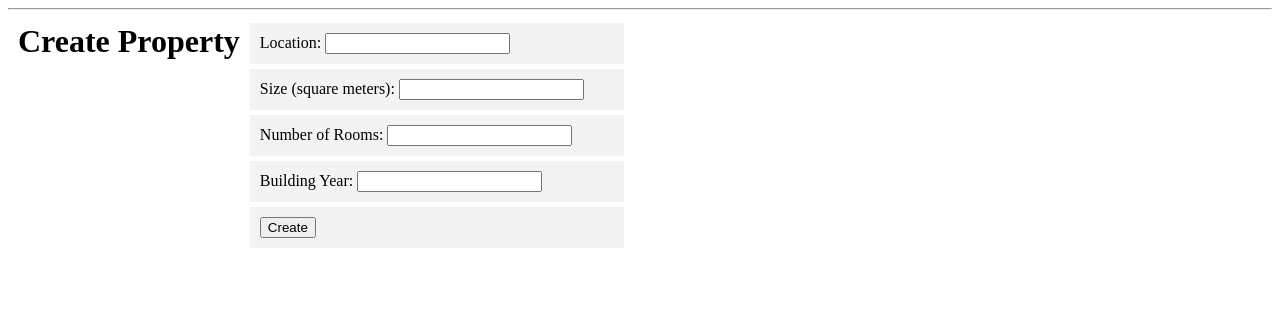
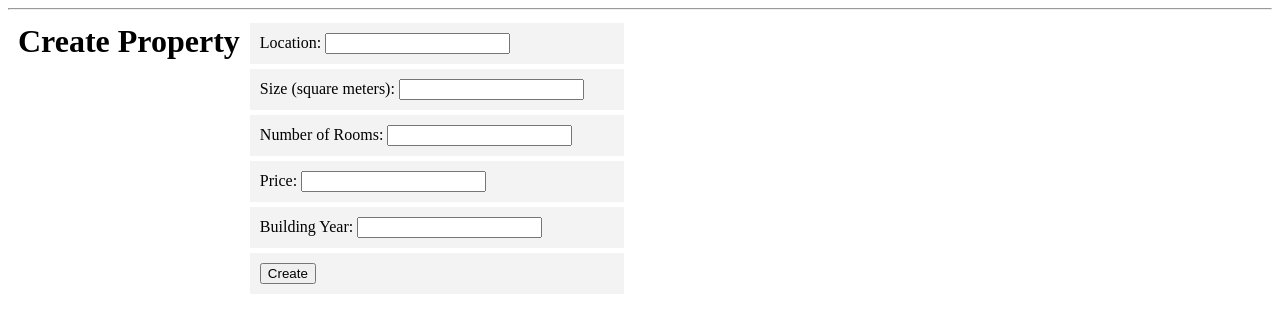
Before and after one commit to nicolas-montani/Real_estate, a Flask app: page /create_property in a window 1280 px wide. Shown: the part 54-377 px from the top of the page. Run offline with Flask 3, Linux system fonts and the light colour scheme; some libraries are stand-ins or nearby versions.

Commit message:
updated property

```diff
--- a/flask_app/app.py
+++ b/flask_app/app.py
@@ -31,6 +31,7 @@ def setup_db():
             location VARCHAR(255) NOT NULL,
             size INTEGER NOT NULL,
             rooms INTEGER NOT NULL,
+            price INTEGER NOT NULL,
             building_year INTEGER NOT NULL
         );
     ''')
@@ -115,11 +116,11 @@ def seed_db():
 
         # Insert data into the properties table
         cur.execute('''
-        INSERT INTO properties (location, size, rooms, building_year)
+        INSERT INTO properties (location, size, rooms, price, building_year)
         VALUES
-        ('123 Main St', 1000, 3, 1990),
-        ('456 Elm St', 1500, 4, 1970),
-        ('789 Maple St', 2000, 5, 1985);
+        ('123 Main St', 1000, 3, 200000, 1990),
+        ('456 Elm St', 1500, 4, 200000, 1970),
+        ('789 Maple St', 2000, 5, 200000, 1985);
         ''')
 
         # Insert data into the clients table
@@ -252,11 +253,12 @@ def create_property():
         location = request.form['location']
         size = request.form['size']
         rooms = request.form['rooms']
+        price = request.form['price']
         building_year = request.form['building_year']
 
         conn = get_db_connection()
         cur = conn.cursor()
-        cur.execute('INSERT INTO properties (location, size, rooms, building_year) VALUES (%s, %s, %s, %s)',
+        cur.execute('INSERT INTO properties (location, size, rooms, price, building_year) VALUES (%s, %s, %s, %s)',
                     (location, size, rooms, building_year))
         conn.commit()
         cur.close()
--- a/flask_app/templates/create_property.html
+++ b/flask_app/templates/create_property.html
@@ -16,6 +16,10 @@
             <input type="number" name="rooms" required step="0.1">
         </div>
         <div class="student">
+            <label for="rooms">Price:</label>
+            <input type="number" name="rooms" required">
+        </div>
+        <div class="student">
             <label for="building_year">Building Year:</label>
             <input type="number" name="building_year" required>
         </div>
--- a/flask_app/templates/show_property.html
+++ b/flask_app/templates/show_property.html
@@ -11,6 +11,7 @@
                 </b>
                 <p>{{ property.size }} square meters</p>
                 <p>{{ property.rooms }} rooms.</p>
+                <p>{{ property.price }} rooms.</p>
                 <p>Build: {{ property.building_year }}</p>
             </div>
         {% endfor %}
```
